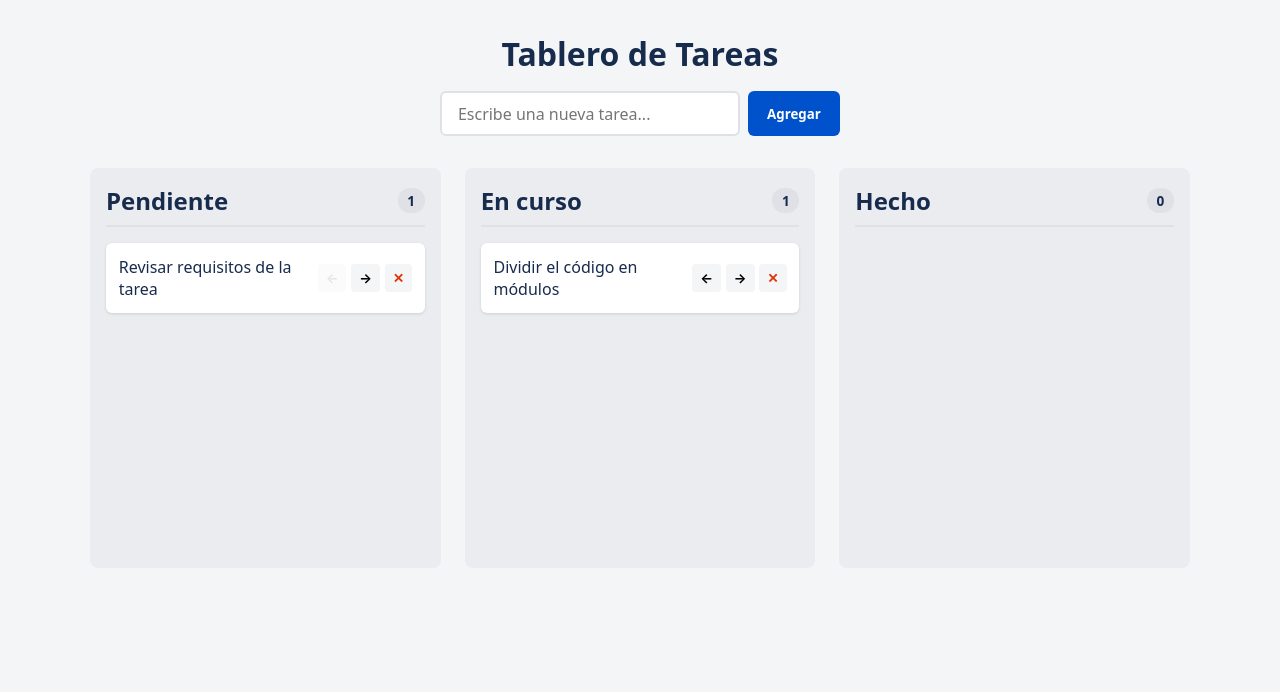
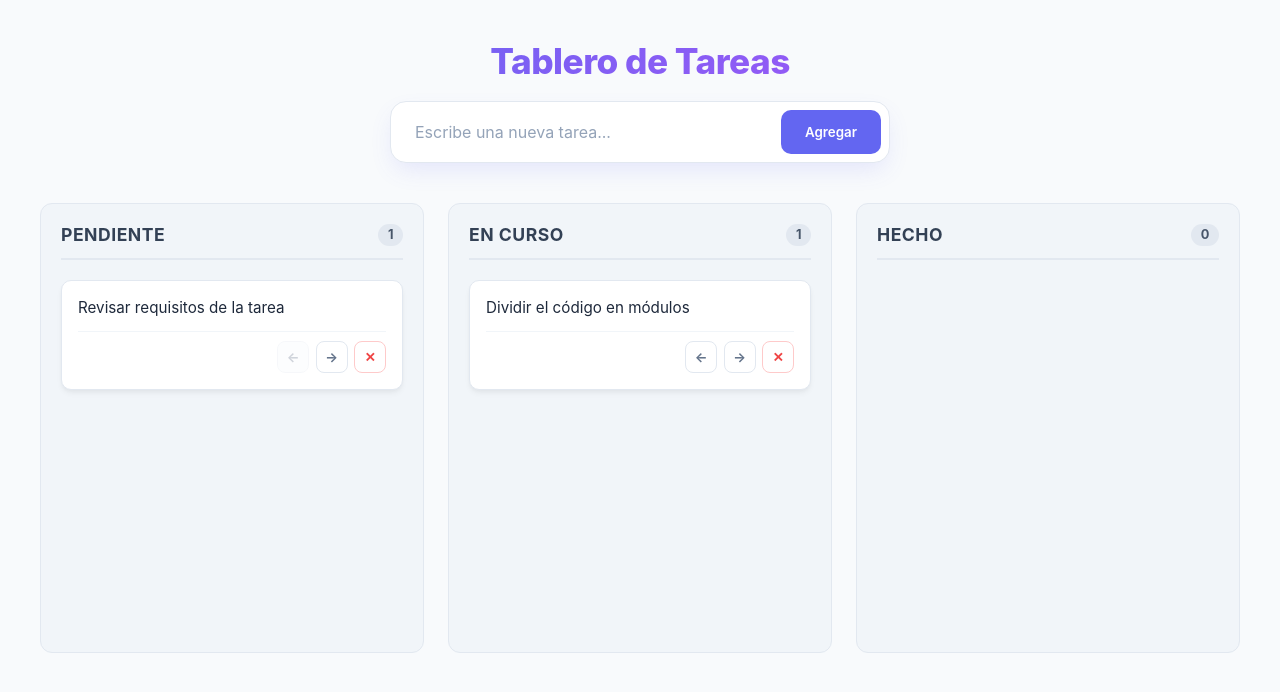
Before and after one commit to naye-45/programacion-web-gallegos-nayeli, a plain HTML site: page index.html in a window 1280 px wide. Drawn offline with Linux system fonts and the light colour scheme.

Commit message:
mejora de estilo visual en los tableros

```diff
--- a/styles.css
+++ b/styles.css
@@ -1,121 +1,222 @@
+:root {
+  --bg-main: #f8fafc;
+  --bg-card: #ffffff;
+  --color-text: #1e293b;
+  --color-muted: #64748b;
+  --border-color: #e2e8f0;
+  --primary: #6366f1;
+  --primary-hover: #4f46e5;
+  --danger: #ef4444;
+  --danger-hover: #dc2626;
+  --radius: 12px;
+  --shadow: 0 4px 6px -1px rgba(0, 0, 0, 0.05), 0 2px 4px -1px rgba(0, 0, 0, 0.03);
+}
+
 * {
   box-sizing: border-box;
   margin: 0;
   padding: 0;
-  font-family: system-ui, -apple-system, sans-serif;
+  font-family: 'Inter', system-ui, -apple-system, sans-serif;
 }
 
 body {
-  background-color: #f4f5f7;
-  color: #172b4d;
-  padding: 2rem;
+  background-color: var(--bg-main);
+  color: var(--color-text);
+  padding: 2.5rem 1.5rem;
+  min-height: 100vh;
 }
 
 header {
-  max-width: 1000px;
-  margin: 0 auto 2rem auto;
+  max-width: 900px;
+  margin: 0 auto 2.5rem auto;
   text-align: center;
 }
 
 h1 {
-  margin-bottom: 1rem;
+  font-size: 2.2rem;
+  font-weight: 800;
+  background: linear-gradient(135deg, #6366f1, #a855f7);
+  -webkit-background-clip: text;
+  -webkit-text-fill-color: transparent;
+  margin-bottom: 1.2rem;
+  letter-spacing: -0.5px;
 }
 
 #form-tarea {
   display: flex;
   justify-content: center;
-  gap: 0.5rem;
+  gap: 0.75rem;
+  box-shadow: 0 10px 25px -5px rgba(99, 102, 241, 0.15);
+  background: white;
+  padding: 0.5rem;
+  border-radius: 16px;
+  max-width: 500px;
+  margin: 0 auto;
+  border: 1px solid var(--border-color);
 }
 
 #input-tarea {
-  padding: 0.6rem 1rem;
-  width: 300px;
-  border: 2px solid #dfe1e6;
-  border-radius: 6px;
+  flex: 1;
+  padding: 0.75rem 1rem;
+  border: none;
+  outline: none;
   font-size: 1rem;
+  color: var(--color-text);
+  background: transparent;
+}
+
+#input-tarea::placeholder {
+  color: #94a3b8;
 }
 
 #form-tarea button {
-  padding: 0.6rem 1.2rem;
-  background-color: #0052cc;
+  padding: 0.75rem 1.5rem;
+  background-color: var(--primary);
   color: white;
   border: none;
-  border-radius: 6px;
+  border-radius: 10px;
   cursor: pointer;
-  font-weight: bold;
+  font-weight: 600;
+  transition: background 0.2s ease, transform 0.1s ease;
 }
 
 #form-tarea button:hover {
-  background-color: #0747a6;
+  background-color: var(--primary-hover);
+}
+
+#form-tarea button:active {
+  transform: scale(0.97);
 }
 
 .tablero {
   display: grid;
   grid-template-columns: repeat(3, 1fr);
   gap: 1.5rem;
-  max-width: 1100px;
+  max-width: 1200px;
   margin: 0 auto;
 }
 
 .columna {
-  background-color: #ebecf0;
-  border-radius: 8px;
-  padding: 1rem;
-  min-height: 400px;
+  background-color: #f1f5f9;
+  border-radius: var(--radius);
+  padding: 1.25rem;
+  border: 1px solid #e2e8f0;
+  display: flex;
+  flex-direction: column;
+  min-height: 450px;
 }
 
 .columna-header {
   display: flex;
   justify-content: space-between;
   align-items: center;
-  margin-bottom: 1rem;
-  padding-bottom: 0.5rem;
-  border-bottom: 2px solid #dfe1e6;
+  margin-bottom: 1.25rem;
+  padding-bottom: 0.75rem;
+  border-bottom: 2px solid #e2e8f0;
+}
+
+.columna-header h2 {
+  font-size: 1.1rem;
+  font-weight: 700;
+  color: #334155;
+  text-transform: uppercase;
+  letter-spacing: 0.5px;
 }
 
 .contador {
-  background-color: #dfe1e6;
+  background-color: #e2e8f0;
+  color: #475569;
   padding: 0.2rem 0.6rem;
-  border-radius: 12px;
-  font-size: 0.85rem;
-  font-weight: bold;
+  border-radius: 20px;
+  font-size: 0.8rem;
+  font-weight: 700;
 }
 
 .tarjeta {
-  background-color: white;
-  padding: 0.8rem;
-  border-radius: 6px;
-  box-shadow: 0 1px 3px rgba(0,0,0,0.12);
-  margin-bottom: 0.8rem;
+  background-color: var(--bg-card);
+  padding: 1rem;
+  border-radius: 10px;
+  box-shadow: var(--shadow);
+  margin-bottom: 0.75rem;
   display: flex;
-  justify-content: space-between;
-  align-items: center;
-  gap: 0.5rem;
+  flex-direction: column;
+  gap: 0.8rem;
+  border: 1px solid var(--border-color);
+  transition: transform 0.2s ease, box-shadow 0.2s ease;
+  animation: fadeIn 0.3s ease;
+}
+
+.tarjeta:hover {
+  transform: translateY(-2px);
+  box-shadow: 0 10px 15px -3px rgba(0, 0, 0, 0.07);
+}
+
+.tarjeta span {
+  font-size: 0.95rem;
+  line-height: 1.4;
+  word-break: break-word;
 }
 
 .acciones {
   display: flex;
-  gap: 0.3rem;
+  justify-content: flex-end;
+  gap: 0.4rem;
+  border-top: 1px solid #f1f5f9;
+  padding-top: 0.6rem;
 }
 
 .acciones button {
-  border: none;
-  background-color: #f4f5f7;
-  padding: 0.3rem 0.5rem;
-  border-radius: 4px;
+  border: 1px solid var(--border-color);
+  background-color: white;
+  color: var(--color-muted);
+  width: 32px;
+  height: 32px;
+  border-radius: 8px;
   cursor: pointer;
   font-weight: bold;
+  display: flex;
+  align-items: center;
+  justify-content: center;
+  transition: all 0.2s ease;
 }
 
 .acciones button:hover:not(:disabled) {
-  background-color: #dfe1e6;
+  background-color: #f8fafc;
+  color: var(--primary);
+  border-color: var(--primary);
 }
 
 .acciones button:disabled {
   opacity: 0.3;
   cursor: not-allowed;
+  background-color: #f8fafc;
 }
 
 .btn-eliminar {
-  color: #de350b;
+  color: var(--danger) !important;
+  border-color: #fecaca !important;
 }
+
+.btn-eliminar:hover:not(:disabled) {
+  background-color: #fef2f2 !important;
+  color: var(--danger-hover) !important;
+  border-color: var(--danger-hover) !important;
+}
+
+@keyframes fadeIn {
+  from {
+    opacity: 0;
+    transform: translateY(6px);
+  }
+  to {
+    opacity: 1;
+    transform: translateY(0);
+  }
+}
+
+/* Responsivo para pantallas pequeñas */
+@media (max-width: 768px) {
+  .tablero {
+    grid-template-columns: 1fr;
+  }
+}
```
